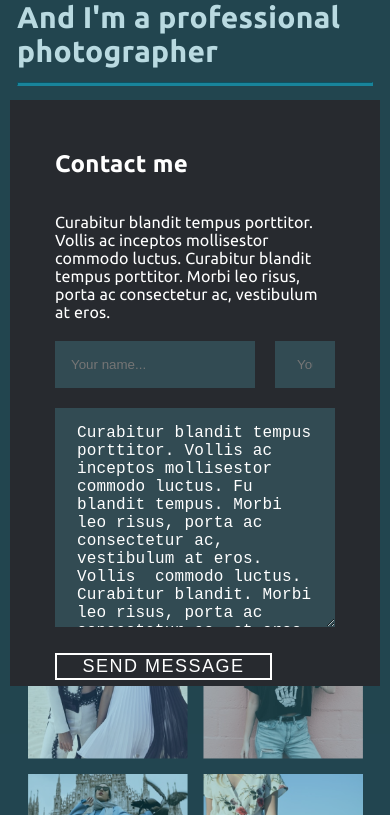
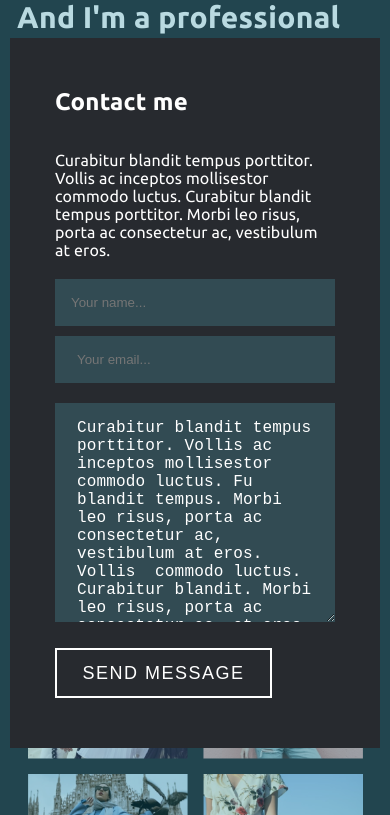
Before and after one commit to Anonimus0231/Exam__three, a plain HTML site: page index.html in a window 390 px wide. Both pictures are taken after a click on the button "CONTACT ME". Shown: the part 563-1378 px from the top of the page. Drawn offline with Linux system fonts and the light colour scheme.

Commit message:
added adaptiv for mobal window

```diff
--- a/css/styles.css
+++ b/css/styles.css
@@ -212,7 +212,6 @@ main {
  min-width: 370px;
  width: 100%;
  max-width: 656px;
- height: 586px;
  background-color: var(--bleack-backgrount);
  display: flex;
  flex-direction: column;
@@ -242,7 +241,7 @@ main {
 
 .modal__input:nth-of-type(1) {
  padding: 16px;
- max-width: 200px;
+ width: 200px;
 }
 
 .modal__input:nth-of-type(2) {
@@ -326,4 +325,11 @@ main {
    width: 160px;
    height: 160px;
  }
+ .modal__inputs {
+  flex-direction: column;
+  row-gap: 10px;
+ }
+ .modal__input:nth-of-type(1) {
+  width: 100%;
+ }
 }
```
